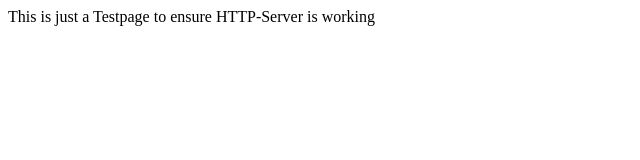
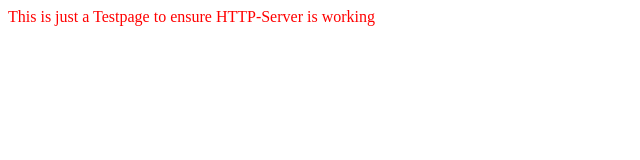
Before and after one commit to S3bastianGriesa/treetalk, a website: page public/index.html in a window 1280 px wide. Shown: the whole page, without its empty margins (0-640 px from the left). Drawn offline with Linux system fonts and the light colour scheme; files that its build step writes are made by us from their sources; the site is published under a folder, as on GitHub Pages, so addresses that start at the root find nothing.

Commit message:
Change css path in index.html

```diff
--- a/public/index.html
+++ b/public/index.html
@@ -1,7 +1,7 @@
     <html>
       <head>
         <title>Treetalk</title>
-        <link rel="stylesheet" type="text/css" href="/main.css"/>
+        <link rel="stylesheet" type="text/css" href="css/main.css"/>
       </head>
       <body>
         <p>This is just a Testpage to ensure HTTP-Server is working</p>
```
